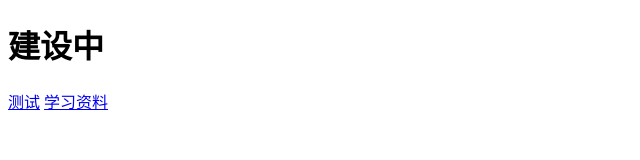
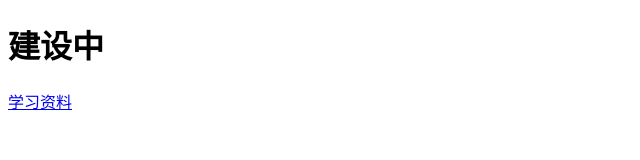
Before and after one commit to easytothink/easytothink.github.io, a plain HTML site: page index.html in a window 1280 px wide. Shown: the full height of the page, 0-640 px from the left. Drawn offline with Linux system fonts and the light colour scheme.

Commit message:
修改index.html

```diff
--- a/index.html
+++ b/index.html
@@ -7,8 +7,7 @@
 <body>
     <h1>建设中</h1>
     <p>
-    	<a href="./js/pdf/web/viewer.html?file=/src/subjects/微积分/Calculus.pdf">测试</a>
-	<a href="resources.html">学习资料</a>
+    	<a href="resources.html">学习资料</a>
     </p>
 </body>
 </html>
```
